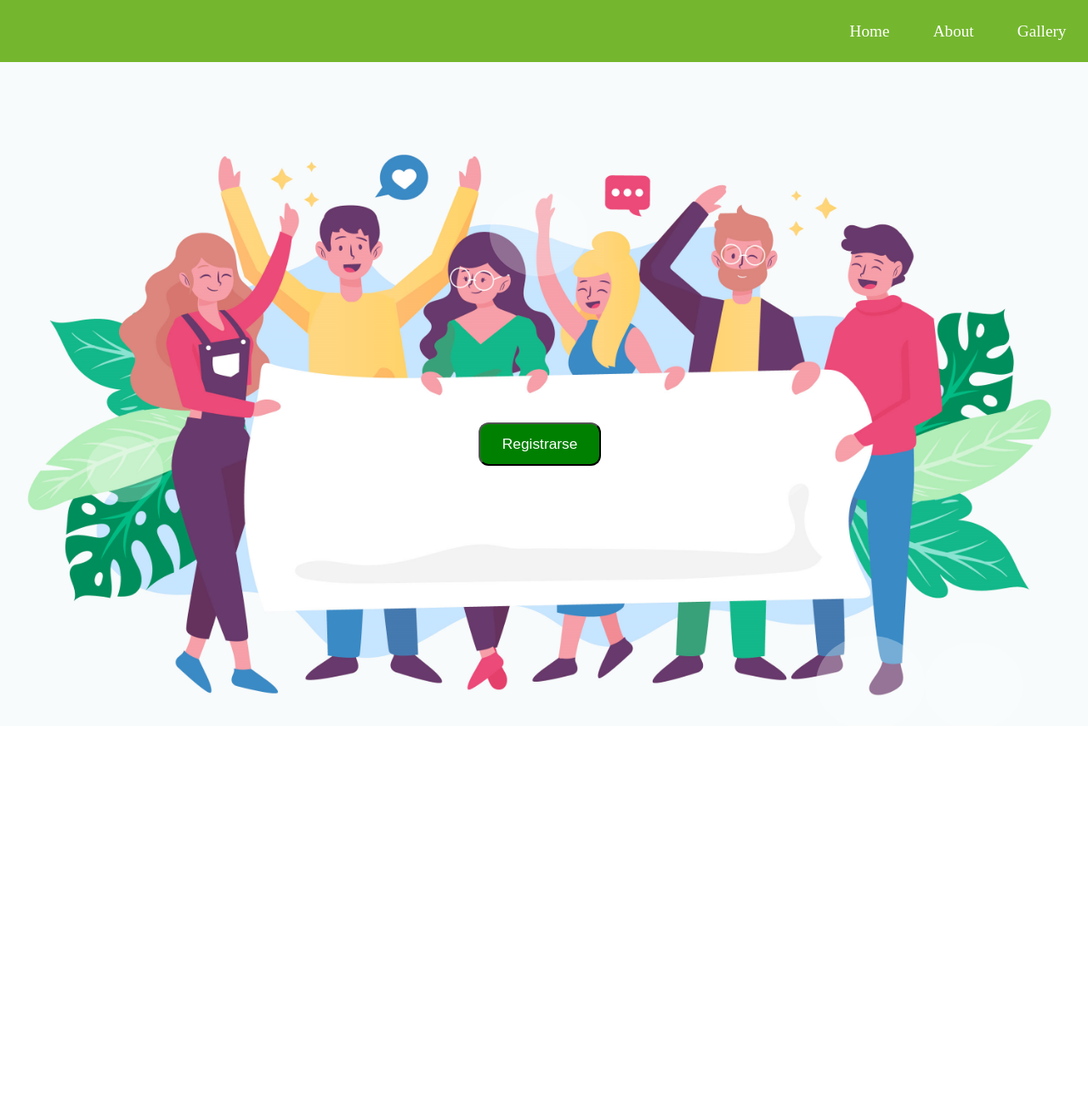
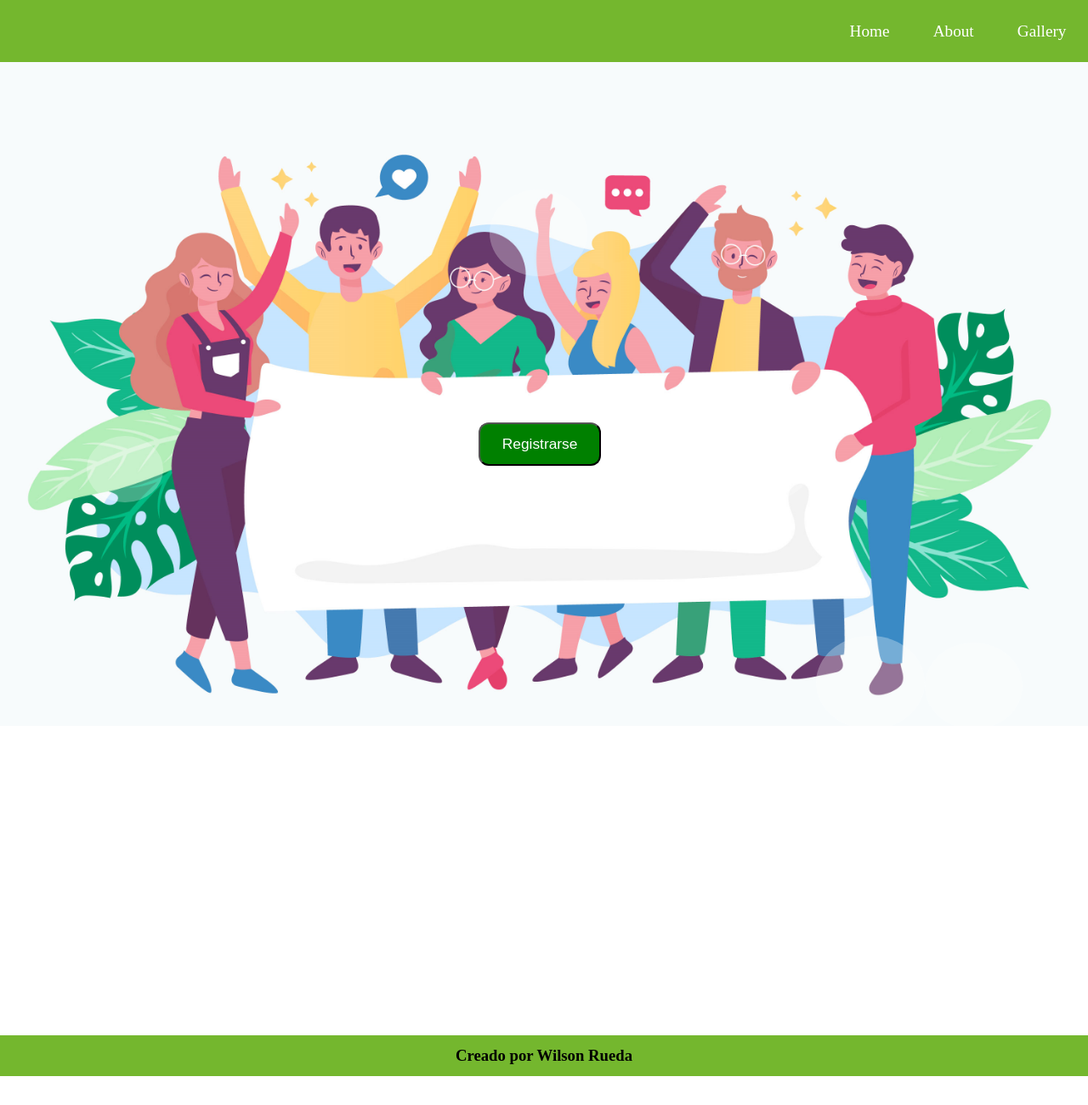
Before and after one commit to creator-krixus/burbujas, a plain HTML site: page index.html in a window 1280 px wide. Shown: the top 1300 px of the page at 85% size. After the commit the page ends 1266 px from the top, so only its background shows below. Drawn offline with Linux system fonts and the light colour scheme.

Commit message:
Three commit

```diff
--- a/css/estilos.css
+++ b/css/estilos.css
@@ -9,7 +9,7 @@
     height: 100%;
 }
 #container-void{
-    height: 500px;
+    height: 360px;
 }
 
 #btn-registrar {
```
